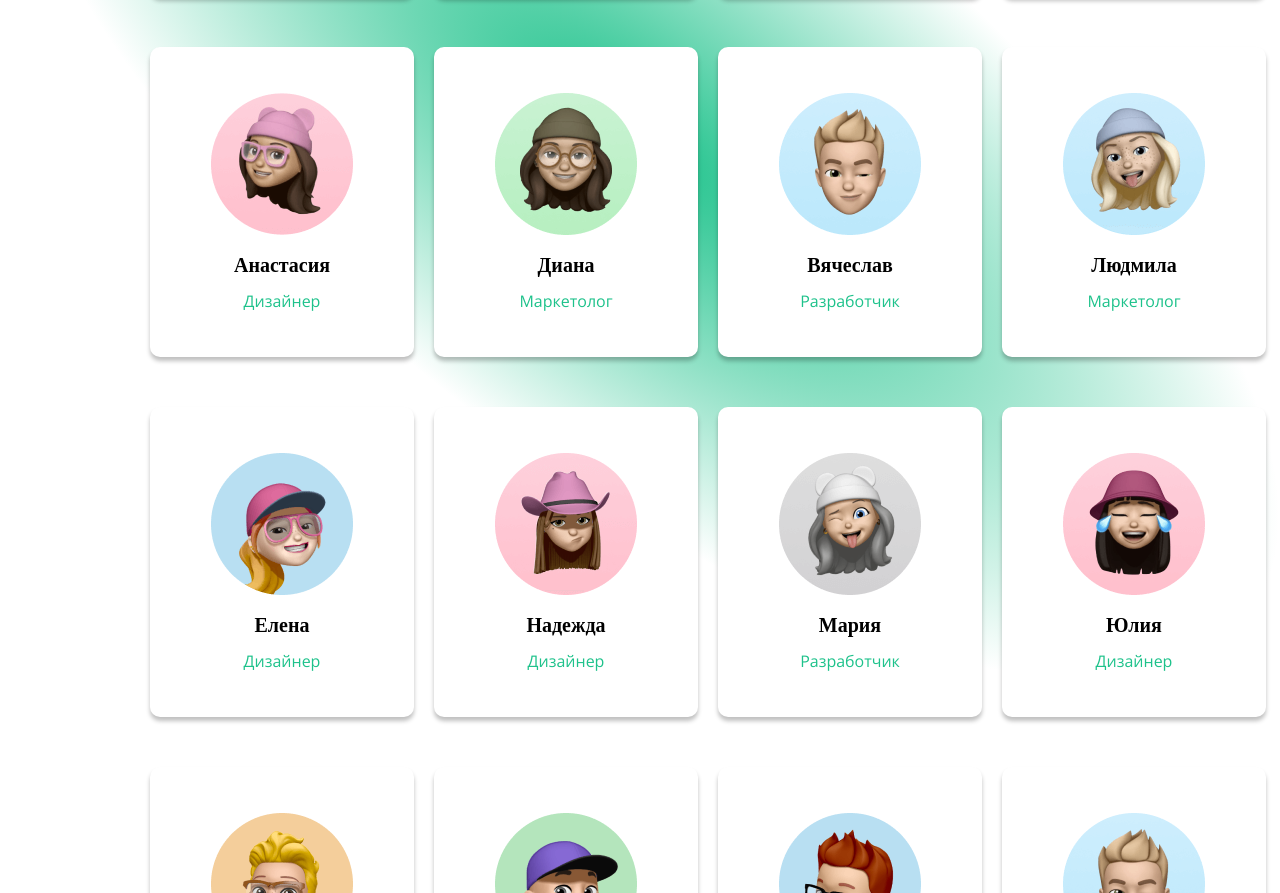
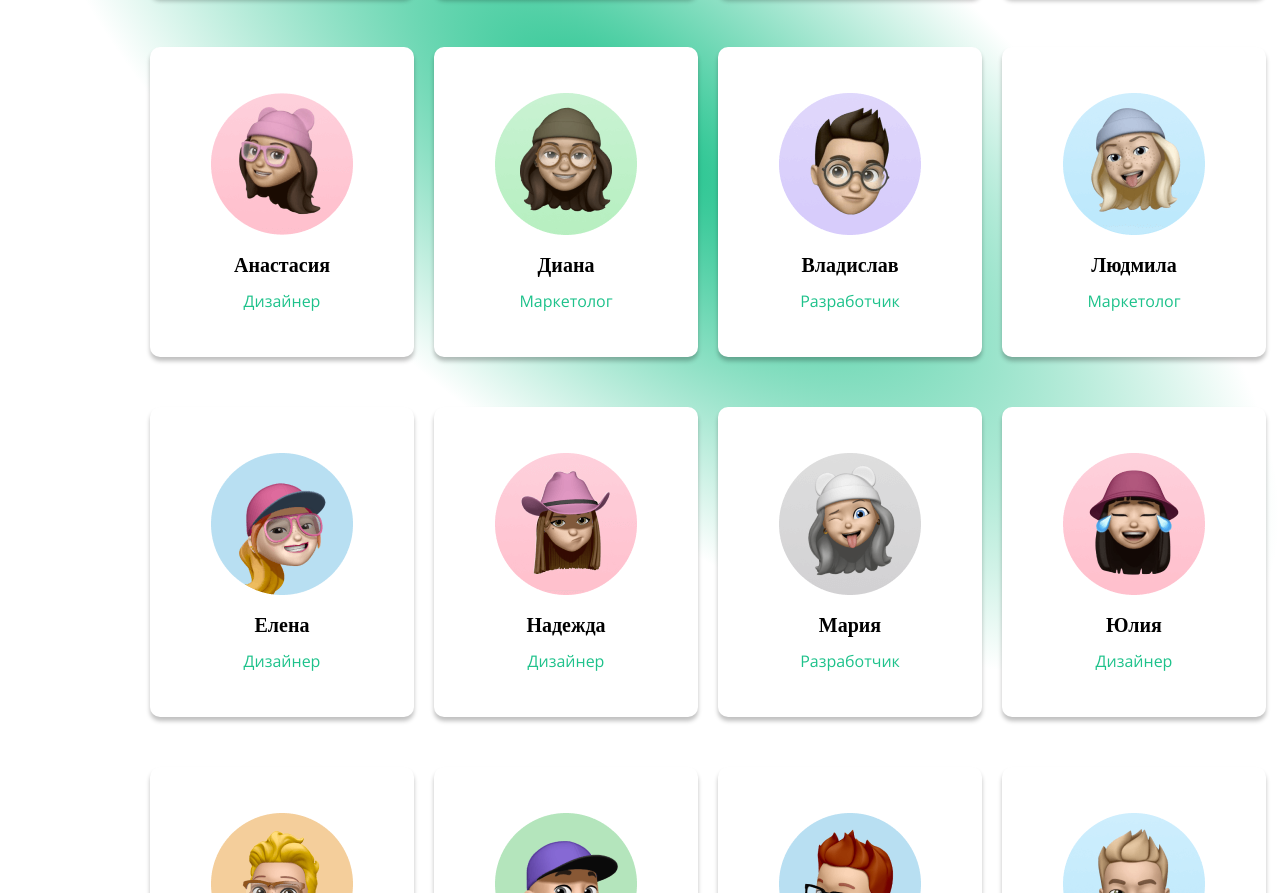
Before and after one commit to WaterMelonyOcO/1t_siteWork, a plain HTML site: page src/pages/about_us.html in a window 1280 px wide. Shown: the part 2818-3711 px from the top of the page. Drawn offline with Linux system fonts and the light colour scheme; a web font is replaced by a local one.

Commit message:
добавил себя

```diff
--- a/src/pages/about_us.html
+++ b/src/pages/about_us.html
@@ -163,10 +163,10 @@
           </div>
           <div class="card">
             <div>
-              <img src="../media/image/avatar/Вячеслав.png" alt="avatar" />
+              <img src="../media/image/avatar/Владислав.png" alt="avatar" />
             </div>
 
-            <h3 class="name">Вячеслав</h3>
+            <h3 class="name">Владислав</h3>
             <p class="post">Разработчик</p>
           </div>
           <div class="card">
```
